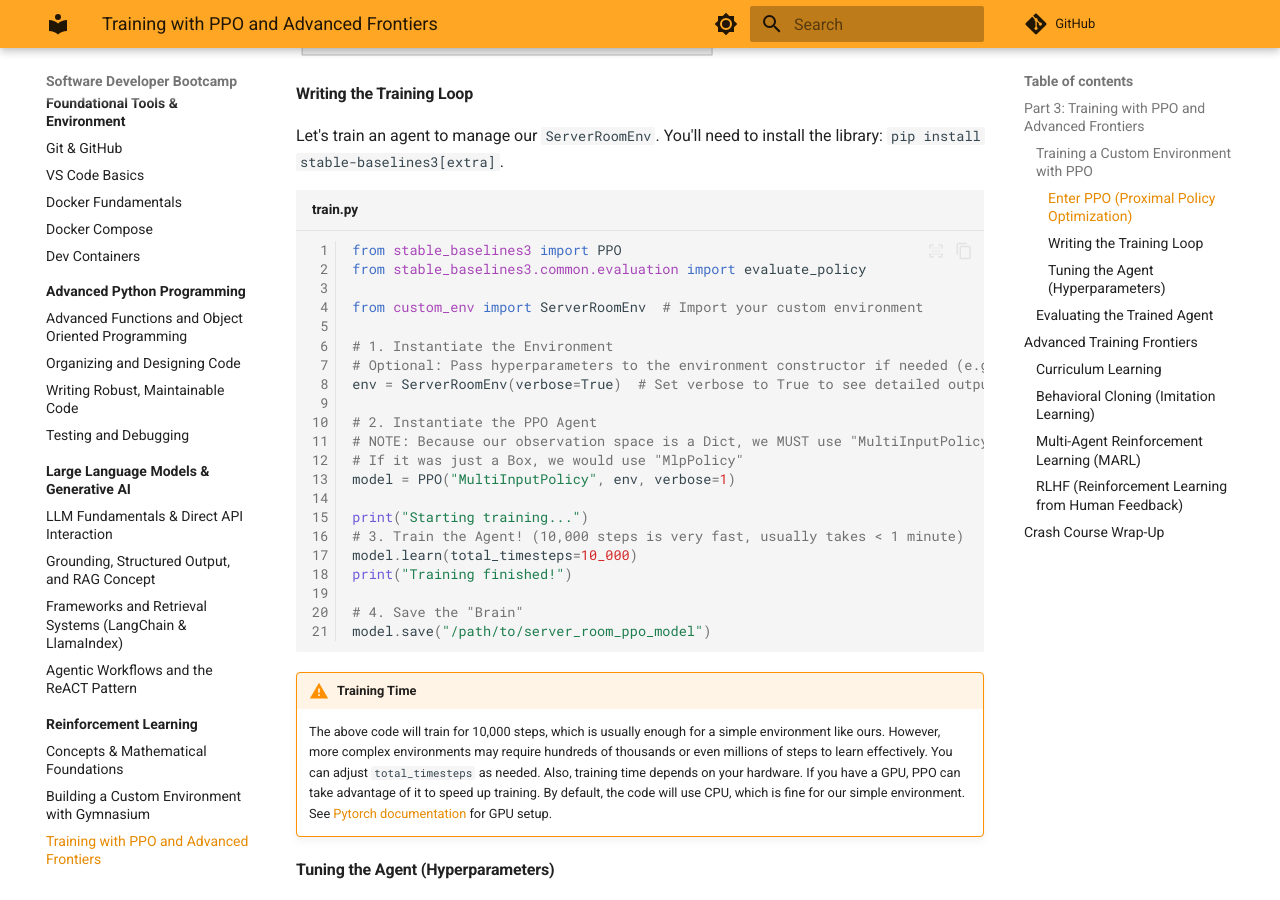
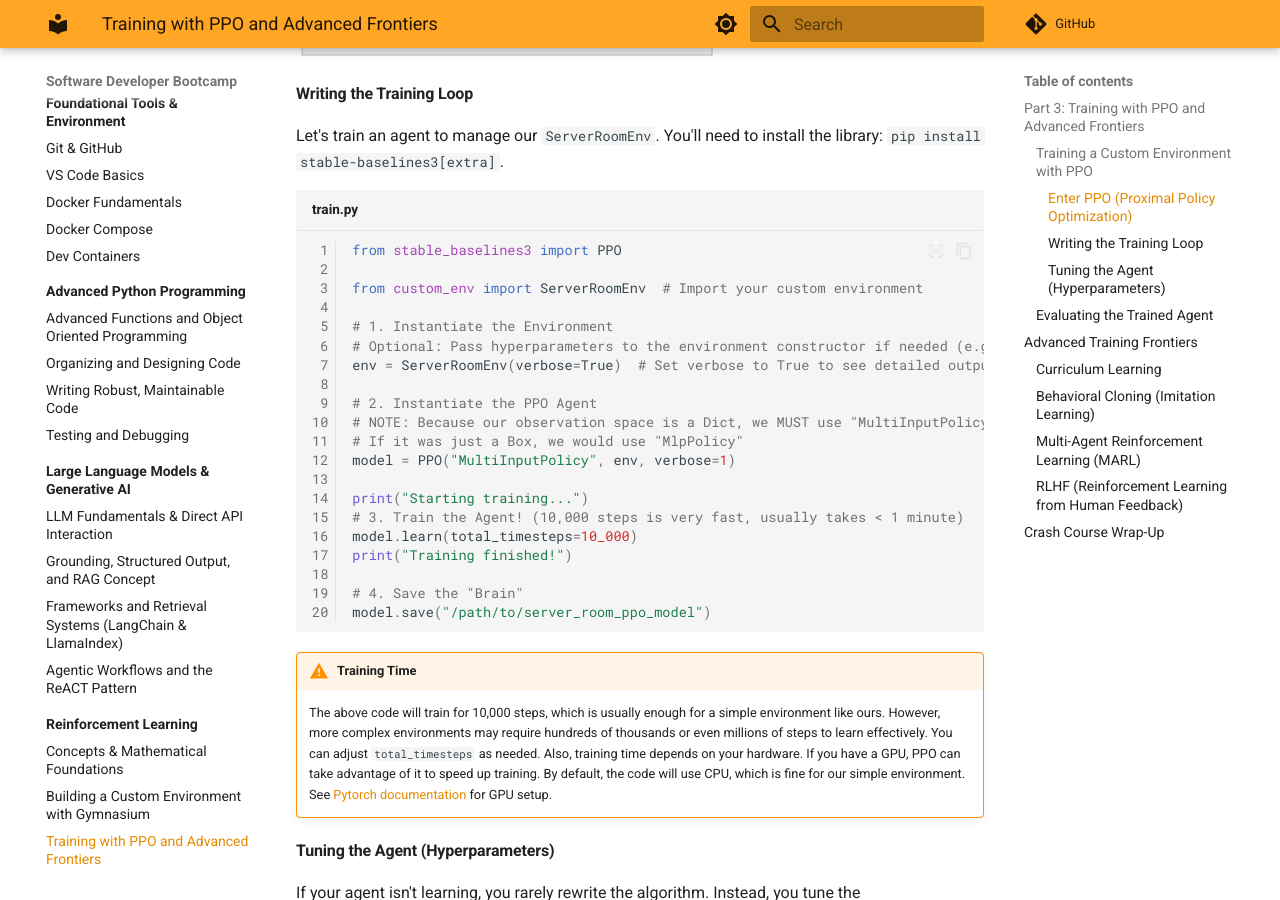
Before and after one commit to kaimibk/Software-Dev-Bootcamp, an MkDocs documentation site: the page built from docs/reinforcement-learning/3.md, in a window 1280 px wide and 900 px high, scrolled down 1838 px. Built offline with MkDocs 1.6.1 and Material for MkDocs 9.7.7, drawn with Linux system fonts in a browser that asks for light colours; comment, search, counter and statistics services are not loaded.

Commit message:
Update 3.md

````diff
--- a/docs/reinforcement-learning/3.md
+++ b/docs/reinforcement-learning/3.md
@@ -57,7 +57,6 @@ Let's train an agent to manage our `ServerRoomEnv`. You'll need to install the l
 
 ```python title="train.py" linenums="1"
 from stable_baselines3 import PPO
-from stable_baselines3.common.evaluation import evaluate_policy
 
 from custom_env import ServerRoomEnv  # Import your custom environment
 
````
